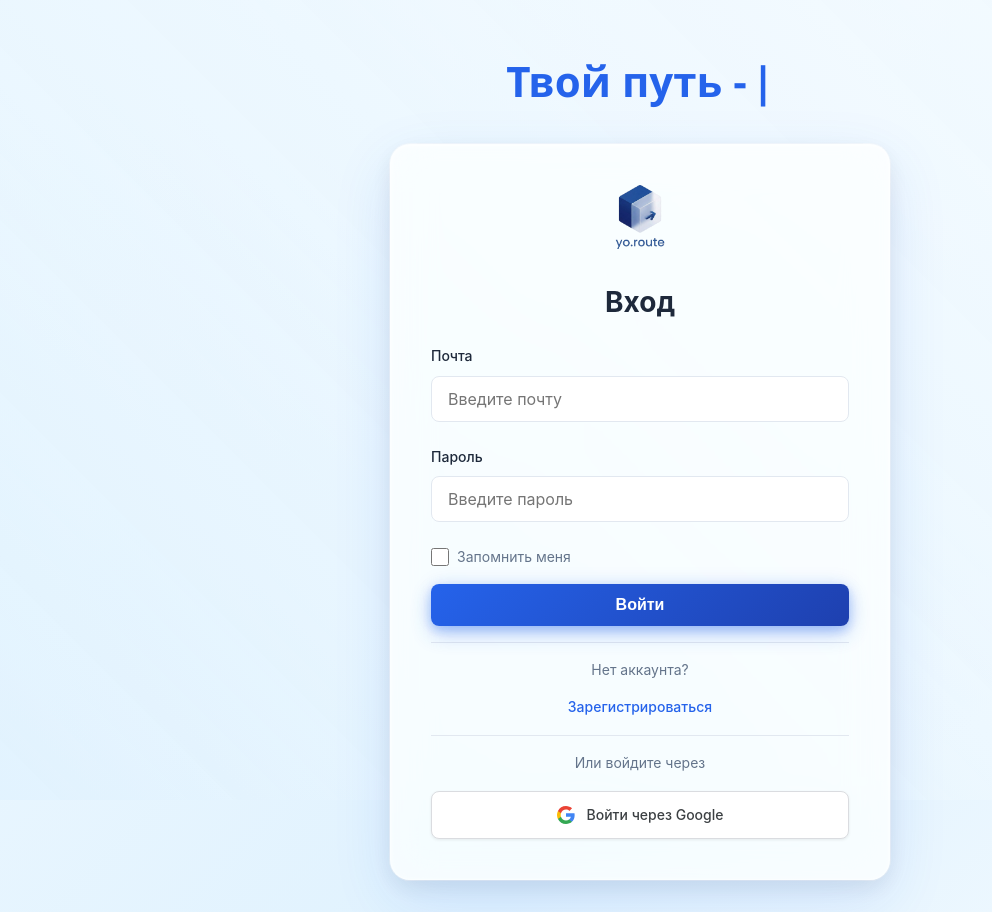
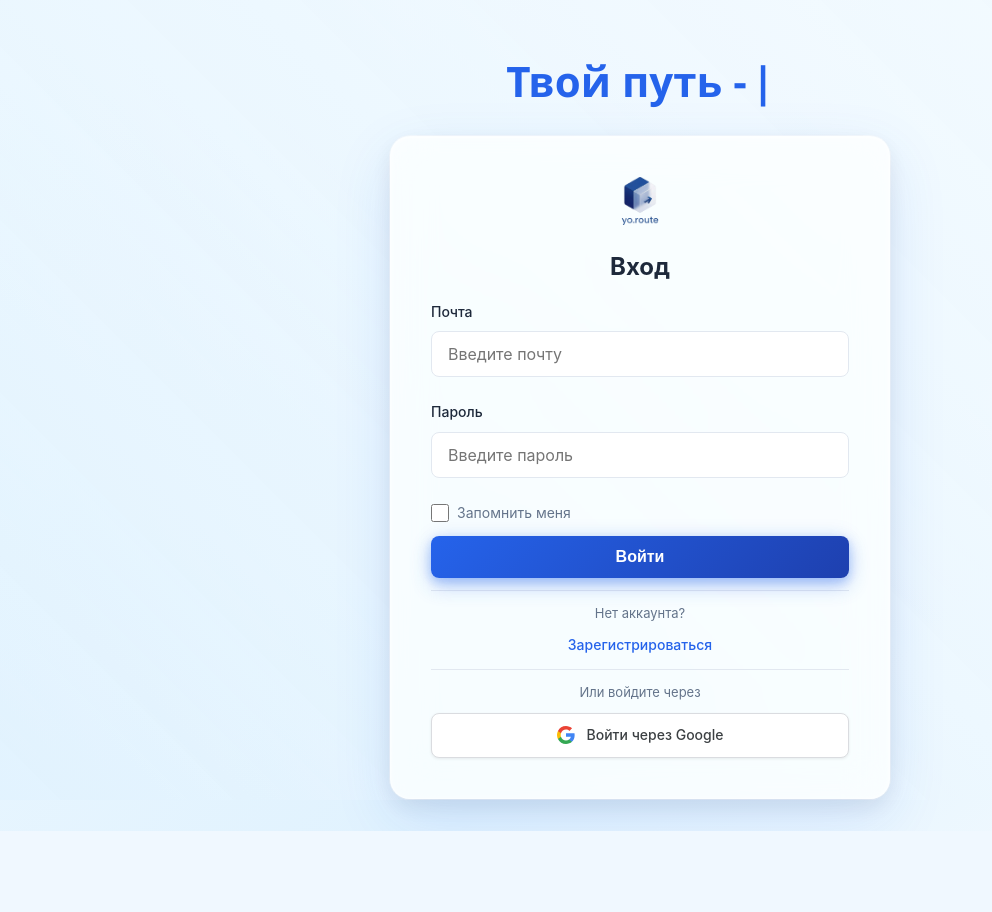
Before and after one commit to s1lph/yo-rote, a Flask app: page /login in a window 1280 px wide. Shown: the whole page, without its empty margins (0-992 px from the left). After the commit the page ends 831 px from the top, so only its background shows below. Run offline with Flask 3, Linux system fonts and the light colour scheme; some libraries are stand-ins or nearby versions.

Commit message:
login fix #2

```diff
--- a/templates/login.html
+++ b/templates/login.html
@@ -4,16 +4,16 @@
 {% block title %}Вход - yo.route{% endblock %}
 
 {% block content %}
-<div id="welcome-text" class="welcome-text-container" style="text-align: center; margin-bottom: 24px;">
+<div id="welcome-text" class="welcome-text-container" style="text-align: center; margin-bottom: 16px;">
     <div id="text-type" class="text-type"></div>
 </div>
 
 <div class="form-container">
-    <div class="logo" style="text-align: center; margin-bottom: 20px; border: none; padding: 0;">
-        <img src="{{ url_for('static', filename='img/image.png') }}" alt="yo.route" style="height: 64px; width: auto;">
+    <div class="logo" style="text-align: center; margin-bottom: 12px; border: none; padding: 0;">
+        <img src="{{ url_for('static', filename='img/image.png') }}" alt="yo.route" style="height: 48px; width: auto;">
     </div>
 
-    <h1 class="page-title" style="text-align: center; margin-bottom: 20px;">Вход</h1>
+    <h1 class="page-title" style="text-align: center; margin-bottom: 14px; font-size: 24px;">Вход</h1>
 
     <form action="/api/login" method="POST" data-redirect="/orders" id="login-form">
         <div class="form-group">
@@ -27,7 +27,7 @@
                 required>
         </div>
 
-        <div class="form-group" style="margin-bottom: 16px;">
+        <div class="form-group" style="margin-bottom: 12px;">
             <div class="checkbox-group" style="margin-bottom: 0;">
                 <input type="checkbox" id="remember" name="remember" class="checkbox-input">
                 <label for="remember" class="checkbox-label">Запомнить меня</label>
@@ -37,8 +37,8 @@
         <button type="submit" class="btn btn-primary">Войти</button>
 
         <div
-            style="text-align: center; margin-top: 16px; padding-top: 16px; border-top: 1px solid var(--border-color);">
-            <p style="color: var(--text-gray); font-size: 14px; margin-bottom: 12px;">
+            style="text-align: center; margin-top: 12px; padding-top: 12px; border-top: 1px solid var(--border-color);">
+            <p style="color: var(--text-gray); font-size: 13px; margin-bottom: 8px;">
                 Нет аккаунта?
             </p>
             <a href="/registration"
@@ -48,8 +48,8 @@
         </div>
 
         <!-- Google OAuth Button -->
-        <div style="margin-top: 16px; padding-top: 16px; border-top: 1px solid var(--border-color);">
-            <p style="color: var(--text-gray); font-size: 14px; margin-bottom: 16px; text-align: center;">
+        <div style="margin-top: 12px; padding-top: 12px; border-top: 1px solid var(--border-color);">
+            <p style="color: var(--text-gray); font-size: 13px; margin-bottom: 10px; text-align: center;">
                 Или войдите через
             </p>
             <a href="/api/login/google" class="btn-google" style="
@@ -58,7 +58,7 @@
                 justify-content: center;
                 gap: 12px;
                 width: 100%;
-                padding: 12px 24px;
+                padding: 10px 20px;
                 background: #fff;
                 border: 1px solid #dadce0;
                 border-radius: 8px;
```
